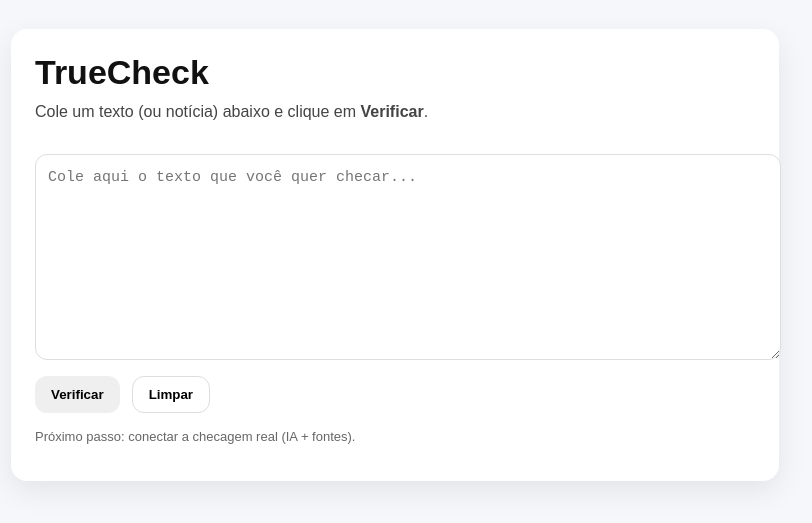
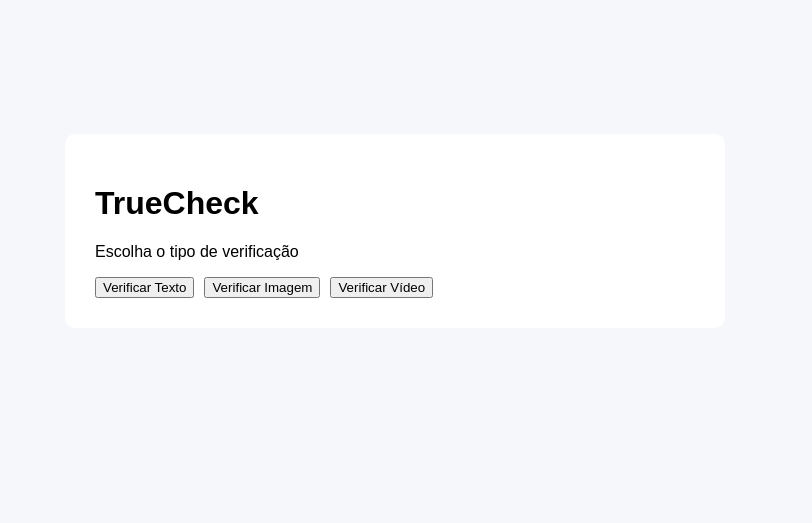
Before and after one commit to jbenhor-bot/truecheck, a Next.js app: page / in a window 1280 px wide. Shown: the part 169-692 px from the top of the page, without its empty margins (245-1057 px from the left). Built offline with nearby package versions, Linux system fonts and the light colour scheme.

Commit message:
Update page.js

```diff
--- a/app/page.js
+++ b/app/page.js
@@ -3,113 +3,85 @@
 import { useState } from "react";
 
 export default function Home() {
+  const [mode, setMode] = useState("");
   const [text, setText] = useState("");
-  const [result, setResult] = useState("");
-
-  function handleCheck() {
-    if (!text.trim()) {
-      setResult("Cole um texto para verificar.");
-      return;
-    }
-    // Por enquanto é um placeholder. Depois ligamos com IA/APIs.
-    setResult("Análise inicial: recebido ✅ (próximo passo: conectar a checagem real).");
-  }
 
   return (
-    <main
-      style={{
+    <main style={{
       minHeight: "100vh",
       display: "flex",
       alignItems: "center",
       justifyContent: "center",
-        padding: 24,
       background: "#f5f7fb",
-        fontFamily: "Arial, sans-serif",
-        color: "#111",
-      }}
-    >
-      <div
-        style={{
-          width: "100%",
-          maxWidth: 720,
-          background: "#fff",
-          borderRadius: 16,
-          boxShadow: "0 10px 30px rgba(0,0,0,0.08)",
-          padding: 24,
-        }}
-      >
-        <h1 style={{ margin: 0, fontSize: 34 }}>TrueCheck</h1>
-        <p style={{ marginTop: 8, color: "#444", lineHeight: 1.5 }}>
-          Cole um texto (ou notícia) abaixo e clique em <b>Verificar</b>.
-        </p>
+      fontFamily: "Arial"
+    }}>
+      <div style={{
+        width: "600px",
+        background: "white",
+        padding: "30px",
+        borderRadius: "10px"
+      }}>
+        <h1>TrueCheck</h1>
+
+        {!mode && (
+          <>
+            <p>Escolha o tipo de verificação</p>
+
+            <button onClick={() => setMode("text")} style={{marginRight:10}}>
+              Verificar Texto
+            </button>
+
+            <button onClick={() => setMode("image")} style={{marginRight:10}}>
+              Verificar Imagem
+            </button>
+
+            <button onClick={() => setMode("video")}>
+              Verificar Vídeo
+            </button>
+          </>
+        )}
+
+        {mode === "text" && (
+          <>
+            <p>Cole o texto ou notícia:</p>
 
             <textarea
               value={text}
-          onChange={(e) => setText(e.target.value)}
-          placeholder="Cole aqui o texto que você quer checar..."
-          rows={8}
-          style={{
-            width: "100%",
-            marginTop: 14,
-            padding: 12,
-            borderRadius: 12,
-            border: "1px solid #ddd",
-            outline: "none",
-            resize: "vertical",
-            fontSize: 15,
-            lineHeight: 1.5,
-          }}
+              onChange={(e)=>setText(e.target.value)}
+              rows={6}
+              style={{width:"100%"}}
             />
 
-        <div style={{ display: "flex", gap: 12, marginTop: 12 }}>
-          <button
-            onClick={handleCheck}
-            style={{
-              padding: "10px 16px",
-              borderRadius: 12,
-              border: "none",
-              cursor: "pointer",
-              fontWeight: 700,
-            }}
-          >
+            <button style={{marginTop:10}}>
               Verificar
             </button>
-
-          <button
-            onClick={() => {
-              setText("");
-              setResult("");
-            }}
-            style={{
-              padding: "10px 16px",
-              borderRadius: 12,
-              border: "1px solid #ddd",
-              background: "#fff",
-              cursor: "pointer",
-              fontWeight: 700,
-            }}
-          >
-            Limpar
-          </button>
-        </div>
-
-        {result && (
-          <div
-            style={{
-              marginTop: 16,
-              padding: 12,
-              borderRadius: 12,
-              background: "#f5f7fb",
-              border: "1px solid #e7eaf3",
-            }}
-          >
-            <b>Resultado:</b> {result}
-          </div>
+          </>
         )}
 
-        <p style={{ marginTop: 16, fontSize: 13, color: "#666" }}>
-          Próximo passo: conectar a checagem real (IA + fontes).
-        </p>
+        {mode === "image" && (
+          <>
+            <p>Envie uma imagem:</p>
+
+            <input type="file" accept="image/*" />
+
+            <button style={{marginTop:10}}>
+              Analisar Imagem
+            </button>
+          </>
+        )}
+
+        {mode === "video" && (
+          <>
+            <p>Envie um vídeo:</p>
+
+            <input type="file" accept="video/*" />
+
+            <button style={{marginTop:10}}>
+              Analisar Vídeo
+            </button>
+          </>
+        )}
+
       </div>
     </main>
   );
```
Lines whose indentation alone changed are shown as unchanged.
